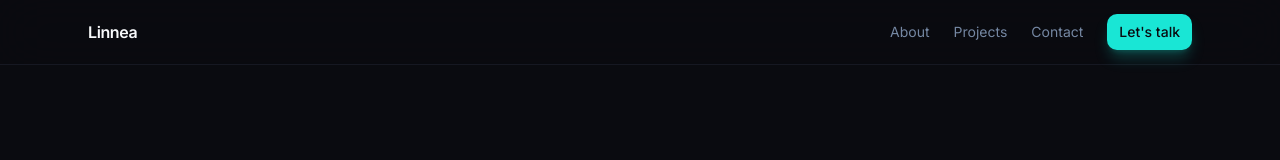
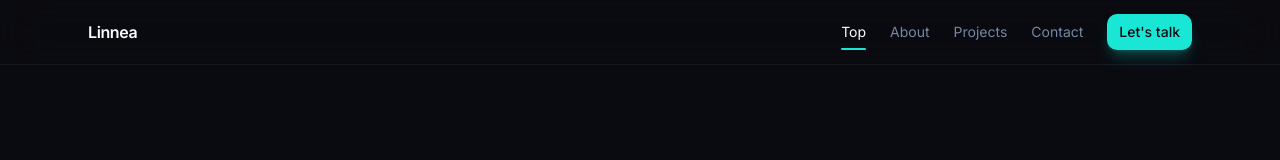
Before and after one commit to linneanore/portfolio-1, a React (Vite) app: page / in a window 1280 px wide. Shown: the top 160 px of the page. Built offline with nearby package versions, Linux system fonts and the light colour scheme.

Commit message:
feat: highlight active section in navigation

```diff
--- a/src/components/Navigation.tsx
+++ b/src/components/Navigation.tsx
@@ -1,17 +1,46 @@
-import { useEffect, useRef, useState } from "react";
+import { useEffect, useMemo, useRef, useState } from "react";
 import { AnimatePresence, motion } from "framer-motion";
 import { Menu, X } from "lucide-react";
 import { Button } from "@/components/ui/button";
 
 const links = [
-  { label: "About", href: "#about" },
-  { label: "Projects", href: "#projects" },
-  { label: "Contact", href: "#contact" },
+  { label: "Top", href: "#top", id: "top" },
+  { label: "About", href: "#about", id: "about" },
+  { label: "Projects", href: "#about", id: "about" },
+  { label: "Contact", href:"#projects", id: "projects" },
 ];
 
 export default function Navigation() {
   const [open, setOpen] = useState(false);
   const panelRef = useRef<HTMLDivElement | null>(null);
+
+  const [activeId, setActiveId] = useState<string>("top");
+  const sectionIds = useMemo (() => ["top", "about", "projects", "contact"], []);
+
+  useEffect(() => {
+    const elements = sectionIds
+    .map ((id) => document.getElementById(id))
+    .filter(Boolean) as HTMLElement[];
+
+    if (!elements.length) return;
+
+    const observer = new IntersectionObserver(
+      (entries) => {
+        const visible = entries
+        .filter((e) => e.isIntersecting)
+        .sort((a, b) => (b.intersectionRatio ?? 0) - (a.intersectionRatio ?? 0))[0];
+        if (visible?.target?.id) setActiveId(visible.target.id);
+      },
+      {
+        root: null,
+        rootMargin: "-35% 0px -55% 0px",
+        threshold: [0.1, 0.2, 0.35, 0.5, 0.75],
+      }
+    );
+
+    elements.forEach((el) => observer.observe(el));
+    return () => observer.disconnect();
+  }, [sectionIds]);
 
   // Close on ESC
   useEffect(() => {
@@ -57,15 +86,31 @@ export default function Navigation() {
 
        {/* Desktop links */}
 <nav className="hidden items-center gap-6 md:flex">
-          {links.map((l) => (
+  {links.map((l) => {
+    const isActive = activeId === l.id;
+
+    return (
       <a
         key={l.href}
-              className="text-sm text-muted-foreground hover:text-foreground transition"
         href={l.href}
+        className={[
+          "relative text-sm transition",
+          isActive
+            ? "text-foreground"
+            : "text-muted-foreground hover:text-foreground",
+        ].join(" ")}
       >
         {l.label}
+
+        <span
+          className={[
+            "pointer-events-none absolute -bottom-2 left-0 h-[2px] w-full rounded-full bg-primary transition-opacity",
+            isActive ? "opacity-100" : "opacity-0",
+          ].join(" ")}
+        />
       </a>
-          ))}
+    );
+  })}
 
   <Button variant="glow" size="sm" asChild>
     <a href="#contact">Let&apos;s talk</a>
@@ -127,7 +172,9 @@ export default function Navigation() {
                           show: { opacity: 1, y: 0 },
                         }}
                         transition={{ duration: 0.25, ease: "easeOut" }}
-                        className="text-lg font-medium text-foreground/90 hover:text-foreground transition"
+                        className={["text-lg font-medium transition",
+                          activeId == l.id ? "text-foreground" : "text-foreground/90 hover:text-foreground",
+                        ].join(" ")}
                         href={l.href}
                         onClick={() => setOpen(false)}
                       >
```
Lines whose indentation alone changed are shown as unchanged.
